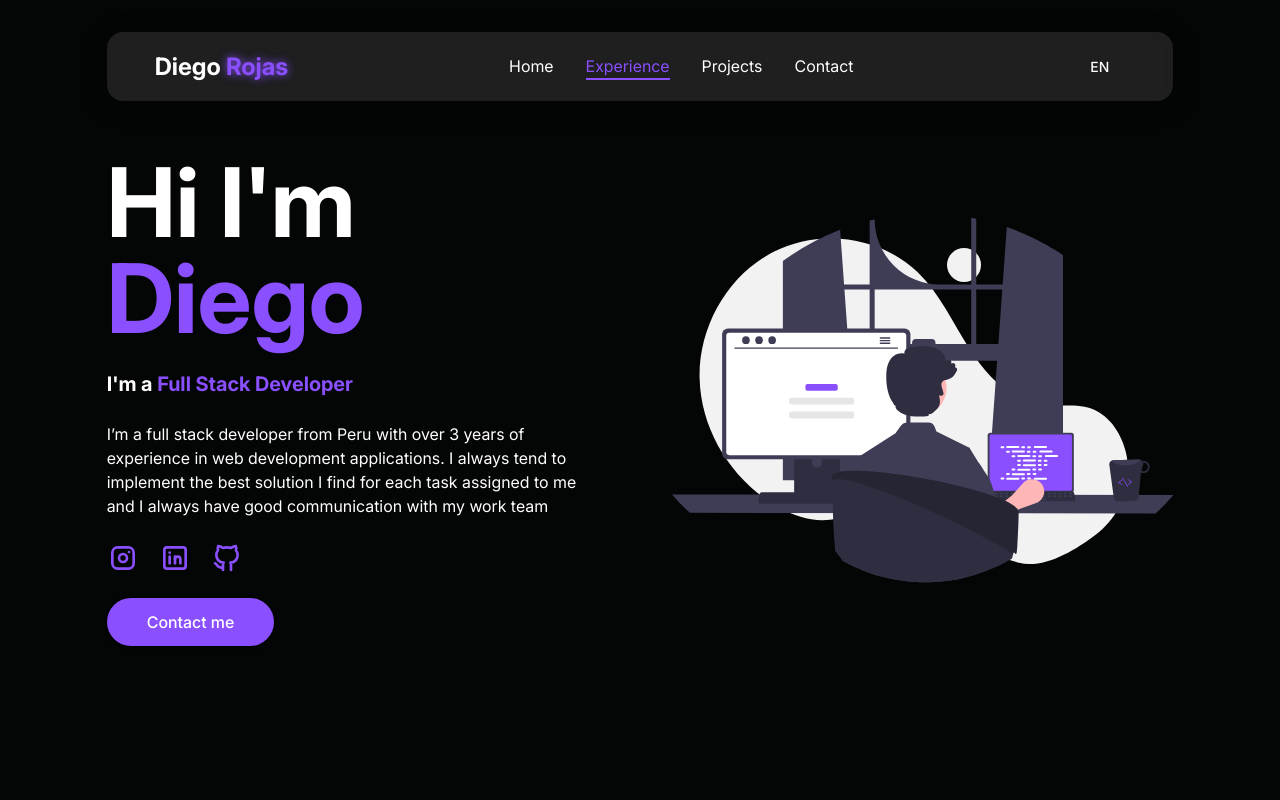
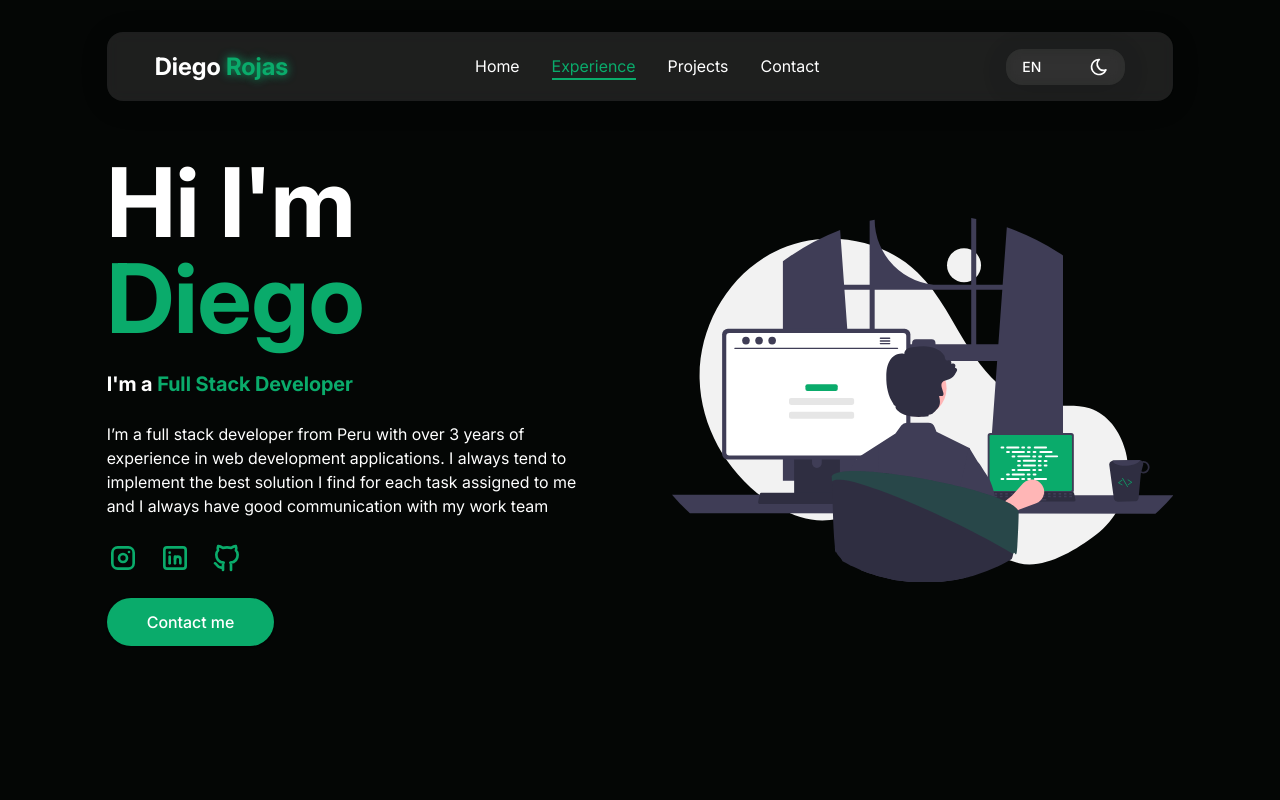
Before and after one commit to devup2332/portafolio-2024-v2, a React (Vite) app: page / in a window 1280 px wide. Shown: the top 800 px of the page. Built offline with nearby package versions, Linux system fonts and the light colour scheme.

Commit message:
master: Edited

```diff
--- a/src/components/Home/Banner/Banner.tsx
+++ b/src/components/Home/Banner/Banner.tsx
@@ -76,10 +76,10 @@ const BannerHome = () => {
       </div>
       <div
         className={
-          "cursor-pointer transition-all hidden h-full place-items-center lg:grid lg:justify-self-end object-cover overflow-hidden w-full xl:h-[700px]"
+          "cursor-pointer transition-all hidden place-items-center lg:grid lg:justify-self-end object-cover overflow-hidden w-full h-fit"
         }
       >
-        <BannerVector className="w-full h-full" />
+        <BannerVector className="w-full h-full text-primary-color fill-current" />
       </div>
     </motion.div>
   );
--- a/src/components/Home/Header/HomeHeader.tsx
+++ b/src/components/Home/Header/HomeHeader.tsx
@@ -5,11 +5,15 @@ import clsx from "clsx";
 import { useEffect, useState } from "react";
 import { useTranslation } from "react-i18next";
 import { motion } from "motion/react";
+import MoonIcon from "@/components/Icons/MoonIcon";
+import SunIcon from "@/components/Icons/SunIcon";
+import { useStore } from "@/store";
 
 type ILanguageProp = "en" | "es";
 
 const HomeHeader = () => {
   const [links, setLinks] = useState(homeheaderLinks);
+  const { theme, switchTheme } = useStore((state) => state);
   const { t, i18n } = useTranslation();
 
   const handleChangeLanguage = (language?: ILanguageProp) => {
@@ -118,9 +122,21 @@ const HomeHeader = () => {
           </ul>
         </nav>
 
-        <Button variant="ghost" onClick={() => handleChangeLanguage()}>
-          {i18n.language === "en" ? "EN" : "ES"}
-        </Button>
+        <div className="flex gap-4">
+          <Button
+            variant="ghost"
+            className="bg-none"
+            onClick={() => handleChangeLanguage()}
+          >
+            {i18n.language === "en" ? "EN" : "ES"}
+          </Button>
+          <Button
+            variant="ghost"
+            onClick={() => switchTheme(theme === "dark" ? "light" : "dark")}
+          >
+            {theme === "dark" ? <MoonIcon className="w-5 h-5" /> : <SunIcon />}
+          </Button>
+        </div>
       </div>
     </motion.header>
   );
--- /dev/null
+++ b/src/components/Icons/MoonIcon.tsx
@@ -0,0 +1,23 @@
+import { SVGProps } from "react";
+
+const MoonIcon = (props: SVGProps<SVGSVGElement>) => {
+  return (
+    <svg
+      xmlns="http://www.w3.org/2000/svg"
+      width="24"
+      height="24"
+      viewBox="0 0 24 24"
+      fill="none"
+      stroke="currentColor"
+      strokeWidth="2"
+      strokeLinecap="round"
+      strokeLinejoin="round"
+      {...props}
+    >
+      <path stroke="none" d="M0 0h24v24H0z" fill="none" />
+      <path d="M12 3c.132 0 .263 0 .393 0a7.5 7.5 0 0 0 7.92 12.446a9 9 0 1 1 -8.313 -12.454z" />
+    </svg>
+  );
+};
+
+export default MoonIcon;
--- /dev/null
+++ b/src/components/Icons/SunIcon.tsx
@@ -0,0 +1,24 @@
+import { SVGProps } from "react";
+
+const SunIcon = (props: SVGProps<SVGSVGElement>) => {
+  return (
+    <svg
+      xmlns="http://www.w3.org/2000/svg"
+      width="24"
+      height="24"
+      viewBox="0 0 24 24"
+      fill="none"
+      stroke="currentColor"
+      strokeWidth="2"
+      strokeLinecap="round"
+      strokeLinejoin="round"
+      {...props}
+    >
+      <path stroke="none" d="M0 0h24v24H0z" fill="none" />
+      <path d="M12 12m-4 0a4 4 0 1 0 8 0a4 4 0 1 0 -8 0" />
+      <path d="M3 12h1m8 -9v1m8 8h1m-9 8v1m-6.4 -15.4l.7 .7m12.1 -.7l-.7 .7m0 11.4l.7 .7m-12.1 -.7l-.7 .7" />
+    </svg>
+  );
+};
+
+export default SunIcon;
--- a/src/components/Vectors/BannerVector.tsx
+++ b/src/components/Vectors/BannerVector.tsx
@@ -34,7 +34,6 @@ const BannerVector = (props: SVGProps<SVGSVGElement>) => {
       <path
         d="M704.99939,506.52881V590.1092a2.20523,2.20523,0,0,0,2.20141,2.20141H832.08626a2.20522,2.20522,0,0,0,2.20141-2.20141V506.52881a2.20621,2.20621,0,0,0-2.20141-2.206H707.2008A2.20623,2.20623,0,0,0,704.99939,506.52881Z"
         transform="translate(-206.59003 -163.87113)"
-        fill="#8a4fff"
       />
       <path
         d="M699.36376,607.881a2.46985,2.46985,0,0,0,1.94346.92984H837.29917a2.5024,2.5024,0,0,0,2.44606-3.0157l-2.111-10.02722a2.50694,2.50694,0,0,0-1.55811-1.81784,2.42467,2.42467,0,0,0-.888-.1675H703.40985a2.42446,2.42446,0,0,0-.888.1675,2.50671,2.50671,0,0,0-1.55811,1.81784l-2.111,10.02722A2.5005,2.5005,0,0,0,699.36376,607.881Z"
@@ -710,17 +709,14 @@ const BannerVector = (props: SVGProps<SVGSVGElement>) => {
       <path
         d="M922.49438,582.94415a.49659.49659,0,0,0,.15091-.06642l5.75315-3.76566a.49923.49923,0,0,0,.00032-.83621l-5.97978-3.91667a.49972.49972,0,1,0-.54792.83585l5.34091,3.49818-5.114,3.34794a.49991.49991,0,0,0,.39637.903Z"
         transform="translate(-206.59003 -163.87113)"
-        fill="#8a4fff"
       />
       <path
         d="M913.40762,583.36319a.5.5,0,0,0,.12608-.91842l-5.30306-3.04034,5.1256-3.80723a.49963.49963,0,1,0-.596-.80208l-5.73862,4.26265a.49951.49951,0,0,0,.04918.83476l5.96525,3.41968A.4997.4997,0,0,0,913.40762,583.36319Z"
         transform="translate(-206.59003 -163.87113)"
-        fill="#8a4fff"
       />
       <path
         d="M921.92215,586.24416a.48233.48233,0,0,0,.137-.05785.49976.49976,0,0,0,.16752-.68714l-8.15548-13.40836a.50026.50026,0,0,0-.85442.52058l8.15548,13.40835A.50035.50035,0,0,0,921.92215,586.24416Z"
         transform="translate(-206.59003 -163.87113)"
-        fill="#8a4fff"
       />
       <rect
         x="209.38454"
@@ -728,7 +724,6 @@ const BannerVector = (props: SVGProps<SVGSVGElement>) => {
         width="50.71916"
         height="10.8457"
         rx="3.26417"
-        fill="#8a4fff"
       />
       <rect
         x="183.62601"
--- a/src/store.ts
+++ b/src/store.ts
@@ -1,9 +1,21 @@
 import { create } from "zustand";
+
+export const THEME_KEY = "theme-app";
 
 interface IStore {
   theme: "dark" | "light";
+  switchTheme: (theme: IStore["theme"]) => void;
 }
 
-export const useStore = create<IStore>(() => ({
+export const useStore = create<IStore>((set) => ({
   theme: "dark",
+
+  switchTheme: (theme: IStore["theme"]) =>
+    set(() => {
+      const html = document.querySelector("html");
+      localStorage.setItem(THEME_KEY, theme);
+      html?.classList.remove("dark", "light");
+      html?.classList.add(theme);
+      return { theme };
+    }),
 }));
--- a/src/theme.css
+++ b/src/theme.css
@@ -2,7 +2,7 @@
   --dark-primary-bg: #040605;
   --dark-text-color-1: #ffffff;
   --dark-text-color-2: #505050;
-  --dark-primary-color: #8a4fff;
+  --dark-primary-color: #0aab6b;
 
   --light-primary-bg: #ffffff;
   --light-text-color-1: #000000;
--- a/src/utils/goToSection.tsx
+++ b/src/utils/goToSection.tsx
@@ -1,5 +1,3 @@
-export type Section = "banner" | "experience" | "projects" | "contact";
-
 export enum SectionEnum {
   banner = "banner",
   experience = "experience",
@@ -7,6 +5,7 @@ export enum SectionEnum {
   contact = "contact",
 }
 
+export type Section = `${SectionEnum}`;
 const goToSection = (id: Section) => {
   let topToScroll = 0;
   const sectionsIds = Object.values(SectionEnum);
```
Also changed, not shown: 2 other files (tests, documents, lock files or other folders).
